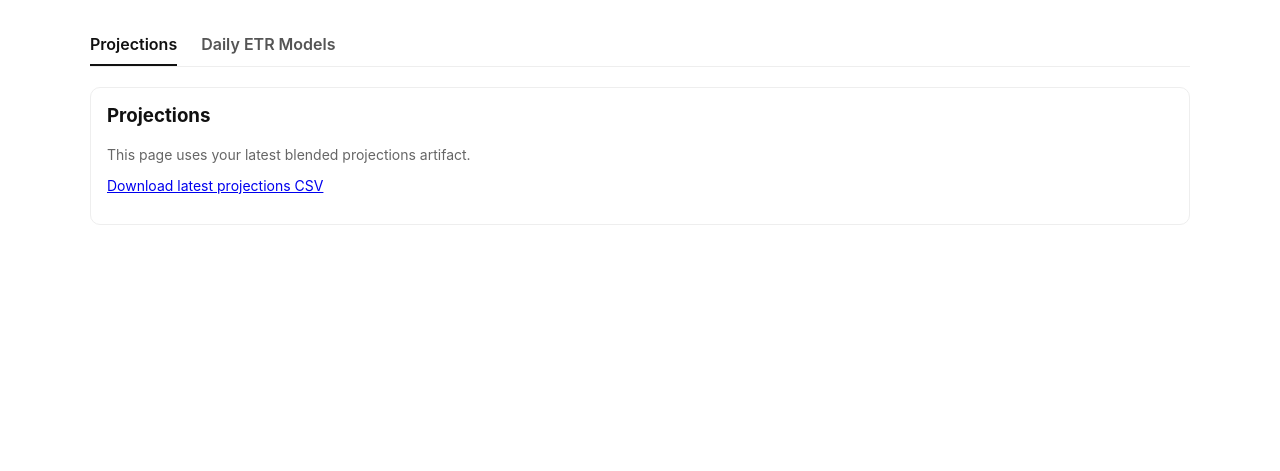
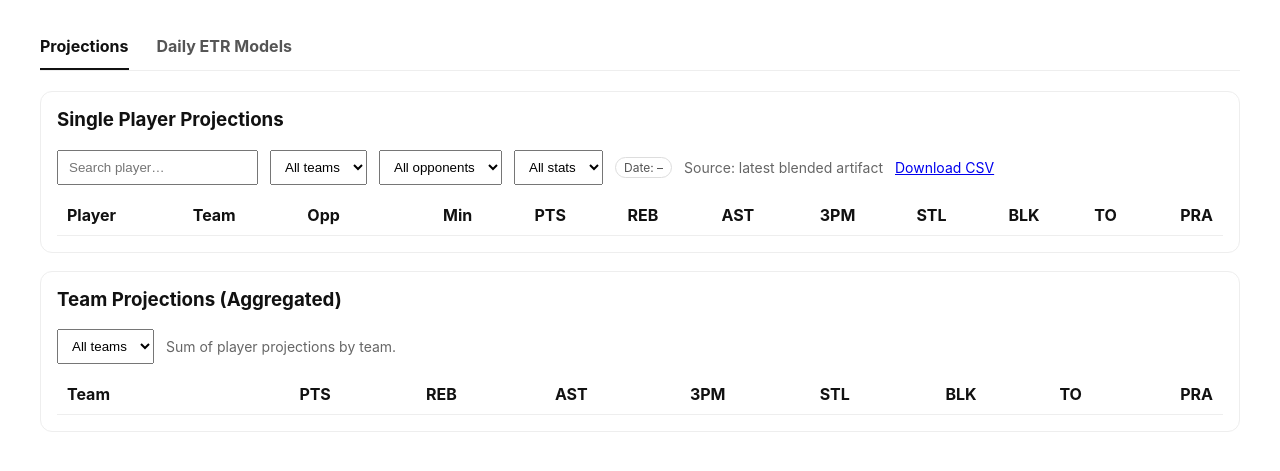
Before and after one commit to satchelscode/etr-projections, a Flask app: page / in a window 1280 px wide. Shown: the top 471 px of the page. Run offline with Flask 3, Linux system fonts and the light colour scheme; data that the repository does not hold is empty.

Commit message:
Update index.html

```diff
--- a/templates/index.html
+++ b/templates/index.html
@@ -1,4 +1,3 @@
-<!-- templates/index.html -->
 <!doctype html>
 <html lang="en">
 <head>
@@ -6,21 +5,25 @@
   <title>ETR Projections</title>
   <meta name="viewport" content="width=device-width, initial-scale=1" />
   <style>
-    body { font-family: -apple-system, BlinkMacSystemFont, "Segoe UI", Roboto, "Helvetica Neue", Arial, sans-serif; margin: 0; color: #111; }
-    .wrap { max-width: 1100px; margin: 24px auto; padding: 0 16px; }
-    .tabs { display: flex; gap: 24px; border-bottom: 1px solid #eee; margin-bottom: 20px; }
-    .tab { padding: 10px 0; cursor: pointer; font-weight: 600; color: #555; }
-    .tab.active { color: #111; border-bottom: 2px solid #111; }
-    .section { display: none; }
-    .section.active { display: block; }
-    .row { display: flex; gap: 12px; align-items: center; margin: 12px 0; flex-wrap: wrap; }
-    input[type="date"], input[type="text"], input[type="file"] { padding: 8px; }
-    button { padding: 8px 14px; cursor: pointer; }
-    table { width: 100%; border-collapse: collapse; margin-top: 12px; }
-    th, td { border-bottom: 1px solid #eee; padding: 10px; text-align: left; }
-    .muted { color: #666; font-size: 14px; }
-    .status { margin-top: 10px; font-size: 14px; }
-    .card { background: #fff; border: 1px solid #eee; border-radius: 10px; padding: 16px; margin-bottom: 18px; }
+    body { font-family: -apple-system,BlinkMacSystemFont,"Segoe UI",Roboto,"Helvetica Neue",Arial,sans-serif; margin:0; color:#111; background:#fff; }
+    .wrap { max-width: 1200px; margin: 24px auto; padding: 0 16px; }
+    .tabs { display:flex; gap:28px; border-bottom:1px solid #eee; margin-bottom:20px; }
+    .tab { padding:12px 0; cursor:pointer; font-weight:700; color:#555; }
+    .tab.active { color:#111; border-bottom:2px solid #111; }
+    .section { display:none; }
+    .section.active { display:block; }
+    .card { background:#fff; border:1px solid #eee; border-radius:12px; padding:16px; margin-bottom:18px; }
+    .row { display:flex; gap:12px; flex-wrap:wrap; align-items:center; margin:10px 0; }
+    input, select, button { padding:8px 10px; }
+    button { cursor:pointer; }
+    table { width:100%; border-collapse:collapse; }
+    th, td { padding:10px; border-bottom:1px solid #eee; text-align:left; }
+    th { font-weight:700; }
+    .muted { color:#666; font-size:14px; }
+    .right { text-align:right; }
+    .pill { padding:2px 8px; border:1px solid #ddd; border-radius:999px; font-size:12px; color:#555; }
+    .tight { margin: 6px 0; }
+    .subtle { color:#999; }
   </style>
 </head>
 <body>
@@ -30,16 +33,77 @@
       <div id="tab-daily" class="tab">Daily ETR Models</div>
     </div>
 
-    <!-- PROJECTIONS -->
+    <!-- ======================= PROJECTIONS (MAIN) ======================= -->
     <div id="sec-proj" class="section active">
       <div class="card">
-        <h3 style="margin-top:0">Projections</h3>
-        <p class="muted">This page uses your latest blended projections artifact.</p>
-        <p id="projections-latest-link" class="muted"></p>
+        <h3 style="margin-top:0">Single Player Projections</h3>
+        <div class="row">
+          <input id="search-player" type="text" placeholder="Search player…" />
+          <select id="filter-team"><option value="">All teams</option></select>
+          <select id="filter-opp"><option value="">All opponents</option></select>
+          <select id="filter-stat">
+            <option value="">All stats</option>
+            <option value="PTS">PTS</option>
+            <option value="REB">REB</option>
+            <option value="AST">AST</option>
+            <option value="3PM">3PM</option>
+            <option value="STL">STL</option>
+            <option value="BLK">BLK</option>
+            <option value="TO">TO</option>
+            <option value="PRA">PRA</option>
+          </select>
+          <span class="pill" id="proj-date-pill">Date: –</span>
+          <span class="muted">Source: latest blended artifact</span>
+          <span class="muted"><a id="download-latest" href="/api/daily/projections/latest.csv" target="_blank" rel="noopener">Download CSV</a></span>
+        </div>
+        <div class="tight subtle" id="player-count"></div>
+        <table id="players-table">
+          <thead>
+            <tr>
+              <th>Player</th>
+              <th>Team</th>
+              <th>Opp</th>
+              <th class="right">Min</th>
+              <th class="right">PTS</th>
+              <th class="right">REB</th>
+              <th class="right">AST</th>
+              <th class="right">3PM</th>
+              <th class="right">STL</th>
+              <th class="right">BLK</th>
+              <th class="right">TO</th>
+              <th class="right">PRA</th>
+            </tr>
+          </thead>
+          <tbody id="players-tbody"></tbody>
+        </table>
+      </div>
+
+      <div class="card">
+        <h3 style="margin-top:0">Team Projections (Aggregated)</h3>
+        <div class="row">
+          <select id="filter-team-agg"><option value="">All teams</option></select>
+          <span class="muted">Sum of player projections by team.</span>
+        </div>
+        <table id="teams-table">
+          <thead>
+            <tr>
+              <th>Team</th>
+              <th class="right">PTS</th>
+              <th class="right">REB</th>
+              <th class="right">AST</th>
+              <th class="right">3PM</th>
+              <th class="right">STL</th>
+              <th class="right">BLK</th>
+              <th class="right">TO</th>
+              <th class="right">PRA</th>
+            </tr>
+          </thead>
+          <tbody id="teams-tbody"></tbody>
+        </table>
       </div>
     </div>
 
-    <!-- DAILY ETR MODELS -->
+    <!-- ======================= DAILY ETR MODELS (UPLOADS) ======================= -->
     <div id="sec-daily" class="section">
       <div class="card">
         <h3 style="margin-top:0">Daily ETR Models</h3>
@@ -56,7 +120,7 @@
           </div>
           <div class="row">
             <button id="upload-btn" type="button">Upload &amp; Retrain</button>
-            <span id="upload-status" class="status"></span>
+            <span id="upload-status" class="muted"></span>
           </div>
         </form>
       </div>
@@ -64,7 +128,7 @@
       <div class="card">
         <h4 style="margin-top:0">Upload Library</h4>
         <p id="upload-library-note" class="muted"></p>
-        <table id="upload-library">
+        <table>
           <thead>
             <tr>
               <th>Date</th>
@@ -72,29 +136,25 @@
               <th>File</th>
             </tr>
           </thead>
-          <tbody id="upload-library-body">
-            <!-- filled by JS -->
-          </tbody>
+          <tbody id="upload-library-body"></tbody>
         </table>
       </div>
     </div>
   </div>
 
   <script>
-    // Simple tabs (no frameworks) — avoids changing your layout
+    // simple tabs
     (function () {
       const tabProj = document.getElementById("tab-proj");
       const tabDaily = document.getElementById("tab-daily");
       const secProj = document.getElementById("sec-proj");
       const secDaily = document.getElementById("sec-daily");
-
       function activate(which) {
         tabProj.classList.toggle("active", which === "proj");
         tabDaily.classList.toggle("active", which === "daily");
         secProj.classList.toggle("active", which === "proj");
         secDaily.classList.toggle("active", which === "daily");
       }
-
       tabProj.addEventListener("click", () => activate("proj"));
       tabDaily.addEventListener("click", () => activate("daily"));
     })();
```
